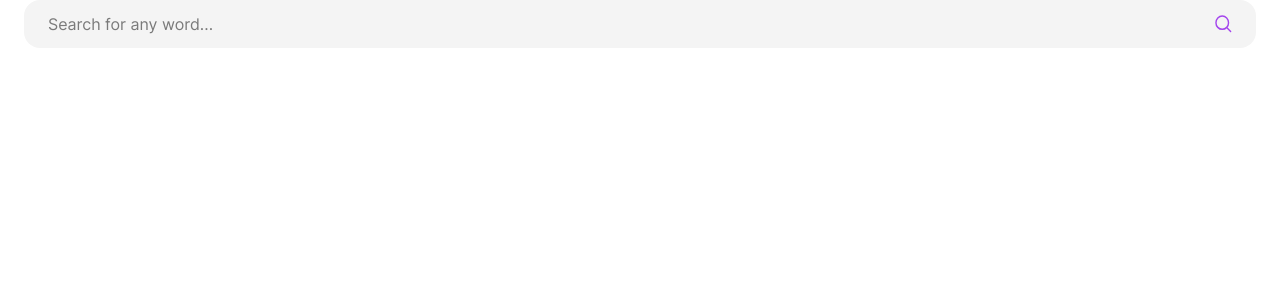
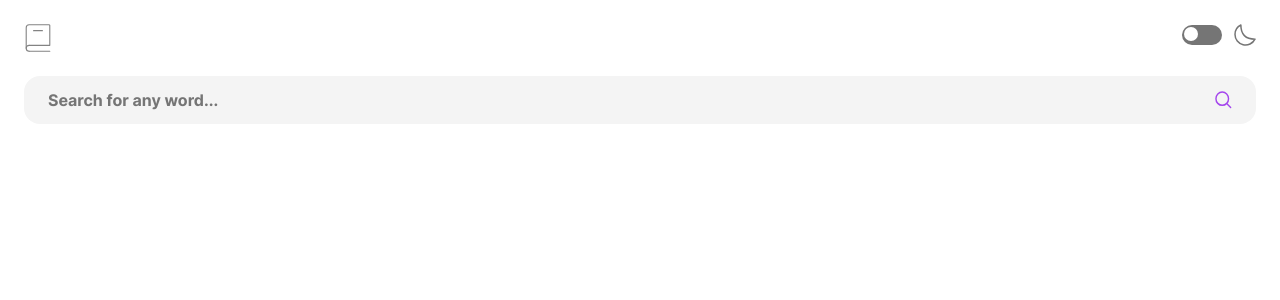
Before and after one commit to leslief10/dictionary-web-app, a React (Vite) app: page / in a window 1280 px wide. Shown: the top 300 px of the page. Built offline with nearby package versions, Linux system fonts and the light colour scheme.

Commit message:
Create Header and ToggleButton to start implementing light and dark mode

```diff
--- a/index.html
+++ b/index.html
@@ -6,7 +6,7 @@
     <meta name="viewport" content="width=device-width, initial-scale=1.0" />
     <title>Dictionary Web App</title>
   </head>
-  <body>
+  <body class="bg-white dark:bg-vampire-black">
     <div id="root" class="flex flex-col min-h-screen"></div>
     <script type="module" src="/src/main.jsx"></script>
   </body>
--- a/package.json
+++ b/package.json
@@ -11,10 +11,10 @@
     "preview": "vite preview"
   },
   "dependencies": {
-    "@tailwindcss/vite": "^4.0.15",
+    "@tailwindcss/vite": "^4.1.3",
     "react": "^19.0.0",
     "react-dom": "^19.0.0",
-    "tailwindcss": "^4.0.15"
+    "tailwindcss": "^4.1.3"
   },
   "devDependencies": {
     "@eslint/js": "^9.21.0",
--- a/src/App.jsx
+++ b/src/App.jsx
@@ -1,4 +1,5 @@
 import './App.css';
+import { Header } from './components/Header';
 import { SearchInput } from './components/SearchInput';
 import { Definition } from './components/Definition';
 import { DictionaryProvider } from './context/DictionaryContext';
@@ -6,6 +7,7 @@ import { DictionaryProvider } from './context/DictionaryContext';
 function App() {
   return (
     <DictionaryProvider>
+      <Header />
       <SearchInput />
       <Definition />
     </DictionaryProvider>
--- /dev/null
+++ b/src/components/Header.jsx
@@ -0,0 +1,15 @@
+import logoIcon from '../assets/images/logo.svg';
+import { ToggleButton } from './header/ToggleButton';
+
+const Header = () => {
+  return (
+    <div className="flex flex-row p-6 justify-between">
+      <img src={logoIcon} alt="Dictionary app logo" className="w-7 h-7" />
+      <div>
+        <ToggleButton />
+      </div>
+    </div>
+  );
+};
+
+export { Header };
--- a/src/components/SearchInput.jsx
+++ b/src/components/SearchInput.jsx
@@ -32,8 +32,9 @@ const SearchInput = () => {
           <div className="flex">
             <input
               aria-label="Search for any word in the dictionary"
-              className={`w-full h-12 pr-3 pl-6 rounded-l-2xl bg-cultured outline-none
-                ${inputError ? 'border border-orange-red' : ''}`}
+              className={`w-full h-12 pr-3 pl-6 rounded-l-2xl bg-cultured dark:bg-eerie-black outline-none placeholder:text-sonic-silver dark:placeholder:text-bright-gray font-bold text-charleston-green dark:text-white
+                ${inputError ? 'border border-orange-red' : ''}
+                [&::-webkit-search-cancel-button]:hidden`}
               id="search-input"
               name="query"
               minLength="1"
@@ -41,8 +42,9 @@ const SearchInput = () => {
               type="search"
               value={search}
               onChange={handleChange}
+              autoComplete="off"
             />
-            <button type="submit" className="w-auto h-12 pr-6 pl-3 rounded-r-2xl bg-cultured">
+            <button type="submit" className="w-auto h-12 pr-6 pl-3 rounded-r-2xl bg-cultured dark:bg-eerie-black">
               <img src={searchIcon} alt="Click to search" />
             </button>
           </div>
--- a/src/components/dictionary/WordDefinitions.jsx
+++ b/src/components/dictionary/WordDefinitions.jsx
@@ -6,7 +6,10 @@ const WordDefinitions = ({ words }) => {
   return (
     <div className="flex flex-col gap-10 px-6 py-7">
       {words.map((word, index) => (
-        <section key={`${word.word}-${index}`} className="flex flex-col gap-10">
+        <section
+          key={`${word.word}-${index}`}
+          className="flex flex-col gap-10 not-last:pb-10 not-last:border-b not-last:border-bright-gray"
+        >
           <WordHeader word={word.word} phonetics={word.phonetics} />
           {word.meanings.map((meaning, index) => (
             <WordMeaning key={index} meaning={meaning} />
--- a/src/components/dictionary/WordHeader.jsx
+++ b/src/components/dictionary/WordHeader.jsx
@@ -4,11 +4,11 @@ const WordHeader = ({ word, phonetics }) => {
   return (
     <div>
       <h2 className="text-3xxl font-bold text-charleston-green">{word}</h2>
-      <div className="flex flex-row gap-8">
+      <div className="flex flex-row flex-wrap gap-x-8 gap-y-1">
         {phonetics.map((phonetic, index) => (
-          <div key={index} className="flex items-center flex-flex-wrap gap-1">
+          <div key={index} className="flex items-center gap-1">
             {phonetic.text && <span className="text-lg text-lavander-indigo">{phonetic.text}</span>}
-            {phonetic.audio && (
+            {phonetic.text && phonetic.audio && (
               <button
                 onClick={() => new Audio(phonetic.audio).play()}
                 aria-label="Listen to pronunciation"
--- /dev/null
+++ b/src/components/header/ToggleButton.jsx
@@ -0,0 +1,48 @@
+import { useEffect, useState } from 'react';
+import { MoonIcon } from '../icons/MoonIcon';
+
+const ToggleButton = () => {
+  const [isDark, setIsDark] = useState(() => {
+    return window.matchMedia('(prefers-color-scheme: dark)').matches;
+  });
+
+  useEffect(() => {
+    const darkModeMediaQuery = window.matchMedia('(prefers-color-scheme: dark)');
+    const handleChange = (e) => setIsDark(e.matches);
+    darkModeMediaQuery.addEventListener('change', handleChange);
+    return () => darkModeMediaQuery.removeEventListener('change', handleChange);
+  }, []);
+
+  useEffect(() => {
+    const html = document.querySelector('html');
+    if (isDark) {
+      html.classList.add('dark');
+    } else {
+      html.classList.remove('dark');
+    }
+  }, [isDark]);
+
+  return (
+    <div className="flex flex-row gap-3">
+      <button
+        onClick={() => setIsDark(!isDark)}
+        className="flex items-center gap-3"
+        aria-label={isDark ? 'Switch to light mode' : 'Switch to dark mode'}
+      >
+        <div className="w-10 h-5 bg-sonic-silver dark:bg-lavander-indigo rounded-full p-0.5">
+          <div
+            className={`w-3.5 h-3.5 rounded-full bg-white transform transition-transform ${
+              isDark ? 'translate-x-5' : ''
+            }`}
+          />
+        </div>
+      </button>
+      <MoonIcon
+        className="text-sonic-silver dark:text-lavander-indigo"
+        alt={isDark ? 'Moon Icon is in dark mode' : 'Moon Icon is in light mode'}
+      />
+    </div>
+  );
+};
+
+export { ToggleButton };
--- /dev/null
+++ b/src/components/icons/MoonIcon.jsx
@@ -0,0 +1,12 @@
+export const MoonIcon = ({ className }) => (
+  <svg xmlns="http://www.w3.org/2000/svg" width="22" height="22" viewBox="0 0 22 22" className={className}>
+    <path
+      fill="none"
+      stroke="currentColor"
+      strokeLinecap="round"
+      strokeLinejoin="round"
+      strokeWidth="1.5"
+      d="M1 10.449a10.544 10.544 0 0 0 19.993 4.686C11.544 15.135 6.858 10.448 6.858 1A10.545 10.545 0 0 0 1 10.449Z"
+    />
+  </svg>
+);
--- a/src/index.css
+++ b/src/index.css
@@ -1,4 +1,6 @@
 @import 'tailwindcss';
+
+@custom-variant dark (&:where(.dark, .dark *));
 
 @theme {
   --font-inconsolata: Inconsolata, monospace;
```
Also changed, not shown: 1 other file (tests, documents, lock files or other folders).
